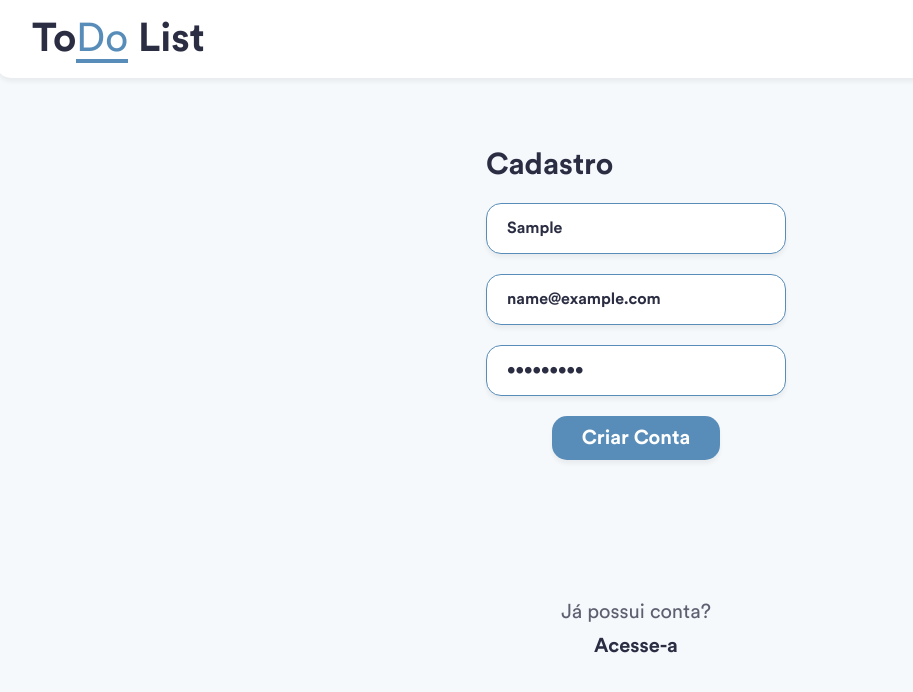
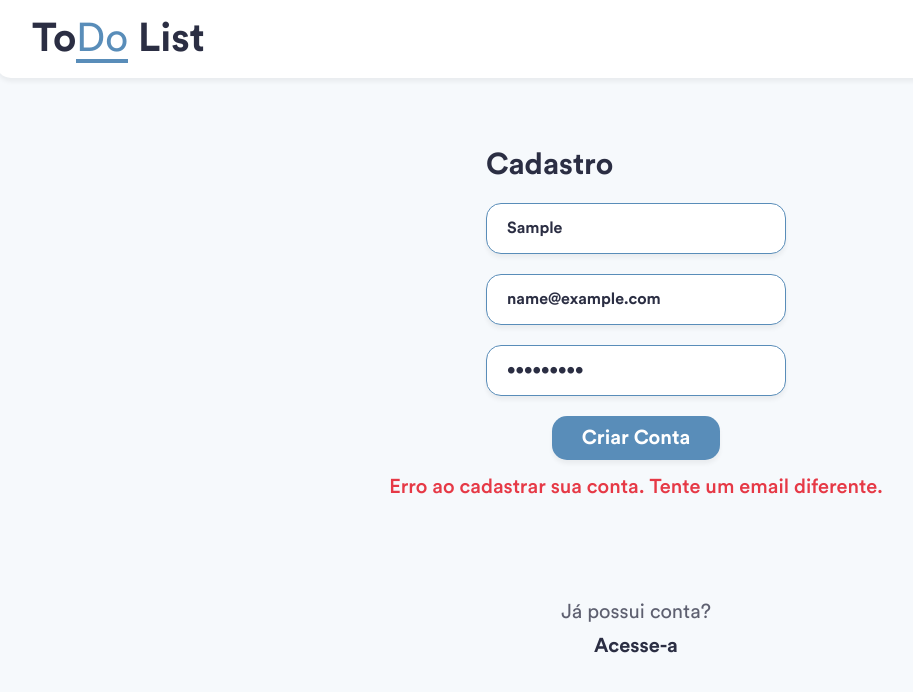
Before and after one commit to tulioac/codexTodo-frontend, a React (Create React App) app: page /#/register in a window 1280 px wide. Both pictures are taken after typing "Sample", "name@example.com", "Sample123" into the empty fields and a click on the button "Criar Conta". Shown: the top 692 px of the page, without its empty margins (4-917 px from the left). Built offline with nearby package versions, Linux system fonts and the light colour scheme; no server answers.

Commit message:
Mensagem de erro para login ou cadastro falho

```diff
--- a/src/App.jsx
+++ b/src/App.jsx
@@ -1,26 +1,13 @@
 import React from 'react';
-import { HashRouter } from 'react-router-dom';
 
 import './styles.css';
 
-import Header from './components/header';
-import Routes from './components/routes';
+import Controller from './components/controller';
+
 
 function App() {
   return (
-    <HashRouter>
-      <div className="App">
-        <Header />
-        <Routes />
-        {/* Header */}
-        {/* Router:
-            Tarefas
-            Login
-            Cadastro
-            Bem vindo
-          */}
-      </div>
-    </HashRouter>
+    <Controller />
   );
 }
 
--- /dev/null
+++ b/src/components/controller/index.jsx
@@ -0,0 +1,26 @@
+import React, { Component } from 'react';
+
+import { HashRouter } from 'react-router-dom';
+
+import Header from '../header';
+import Routes from '../routes';
+
+export default class Controller extends Component {
+  render() {
+    return (
+      <HashRouter>
+        <div className="App">
+          <Header />
+          <Routes />
+          {/* Header */}
+          {/* Router:
+            Tarefas
+            Login
+            Cadastro
+            Bem vindo
+          */}
+        </div>
+      </HashRouter>
+    );
+  }
+}
--- a/src/components/login/index.jsx
+++ b/src/components/login/index.jsx
@@ -10,8 +10,7 @@ export default class Login extends Component {
       form: {
         email: "",
         password: ""
-      },
-      showModal: false
+      }
     }
   }
 
@@ -34,11 +33,24 @@ export default class Login extends Component {
 
       })
       .catch(error => {
-        console.log(error.response);
+        if (error.status !== 200) {
+          this.errorMessage();
+        }
       })
+  }
 
+  errorMessage = () => {
+    const p = document.querySelector("p.errorMessage");
 
-    // TODO: Tratar resposta do servidor
+    p.style.opacity = '1';
+    p.style.visibility = 'visible';
+
+    p.innerHTML = 'Erro ao acessar sua conta. Verifique suas credencias.';
+
+    setTimeout(() => {
+      p.style.opacity = '0';
+      p.style.visibility = 'hidden';
+    }, 5000)
   }
 
   render() {
@@ -52,6 +64,8 @@ export default class Login extends Component {
           <button>Acessar</button>
         </form>
 
+        <p className="errorMessage">Erro ao acessar sua conta. Verifique suas credencias.</p>
+
         <div className="extra">
           <p>Não possui conta?</p>
           <Link to='/register'>Cadastre-se</Link>
--- a/src/components/register/index.jsx
+++ b/src/components/register/index.jsx
@@ -24,20 +24,19 @@ export default class Register extends Component {
   handleSubmit = e => {
     e.preventDefault();
 
-    // TODO: Tratar resposta do servidor
-
     api.post('/auth/register', { ...this.state }, {
       headers: { 'Content-Type': 'application/json' }
     })
       .then(response => {
         localStorage.setItem('token', response.data.token);
-        console.log(response)
       })
       .catch(error => {
-        console.log(error.response)
+        if (error.status !== 200) {
+          this.errorMessage();
+        }
       });
 
-    // this.resetSubmit();
+    // FIXME this.resetSubmit();
   }
 
   resetSubmit = () => {
@@ -49,6 +48,20 @@ export default class Register extends Component {
     });
 
     console.log(this.state);
+  }
+
+  errorMessage = () => {
+    const p = document.querySelector("p.errorMessage");
+
+    p.style.opacity = '1';
+    p.style.visibility = 'visible';
+
+    p.innerHTML = 'Erro ao cadastrar sua conta. Tente um email diferente.';
+
+    setTimeout(() => {
+      p.style.opacity = '0';
+      p.style.visibility = 'hidden';
+    }, 5000)
   }
 
   render() {
@@ -63,6 +76,8 @@ export default class Register extends Component {
           <button type="submit">Criar Conta</button>
         </form>
 
+        <p className="errorMessage"></p>
+
         <div className="extra">
           <p>Já possui conta?</p>
           <Link to='/login'>Acesse-a</Link>
--- a/src/styles.css
+++ b/src/styles.css
@@ -169,8 +169,23 @@ form {
   transform: translateX(-50%);
 }
 
-.error {
+.errorMessage {
+  position: fixed;
+  top: 475px;
   text-align: center;
   color: var(--vermelho);
   font-weight: 500;
+
+  opacity: 0;
+  visibility: hidden;
+
+  left: 50%;
+  width: auto;
+  -webkit-transform: translateX(-50%);
+  -moz-transform: translateX(-50%);
+  -ms-transform: translateX(-50%);
+  -o-transform: translateX(-50%);
+  transform: translateX(-50%);
+
+  transition: all 0.5s ease-in-out;
 }
```
Also changed, not shown: package.json (line endings or trailing spaces), 1 other file (tests, documents, lock files or other folders).
